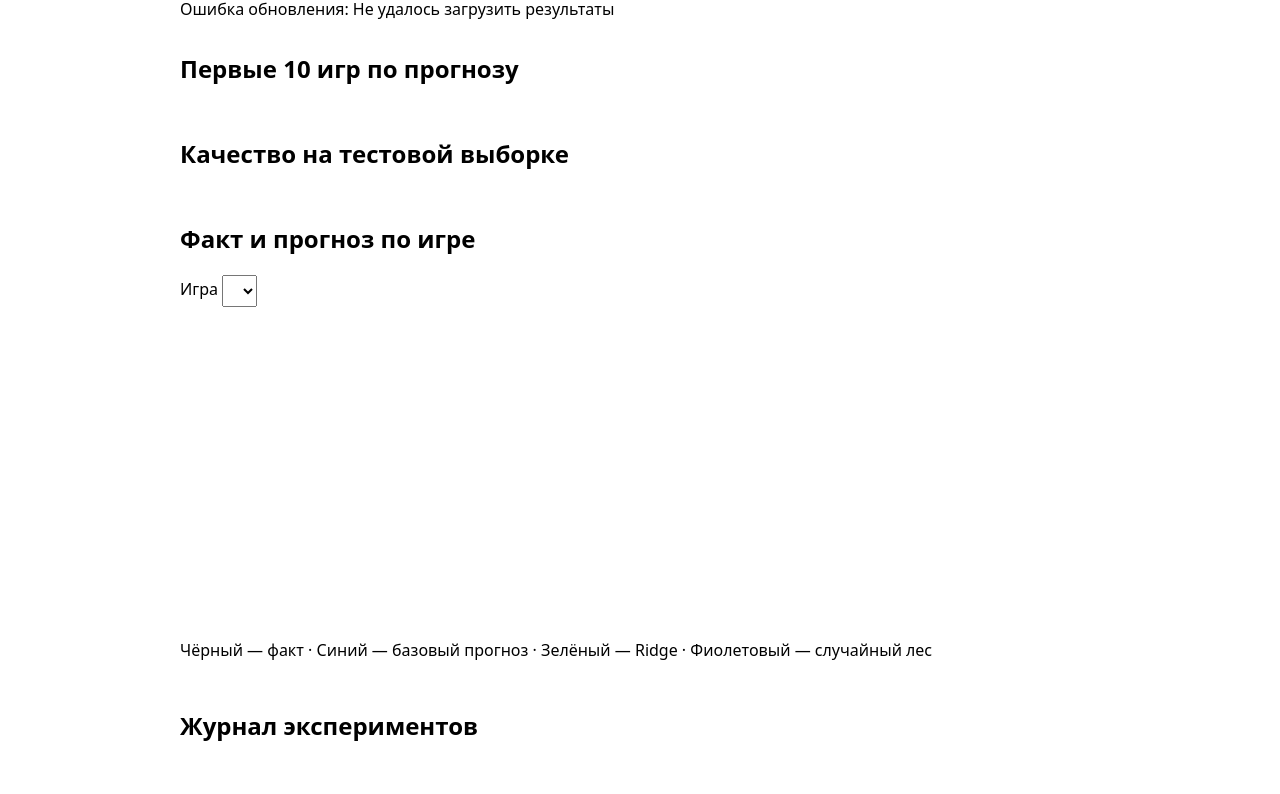
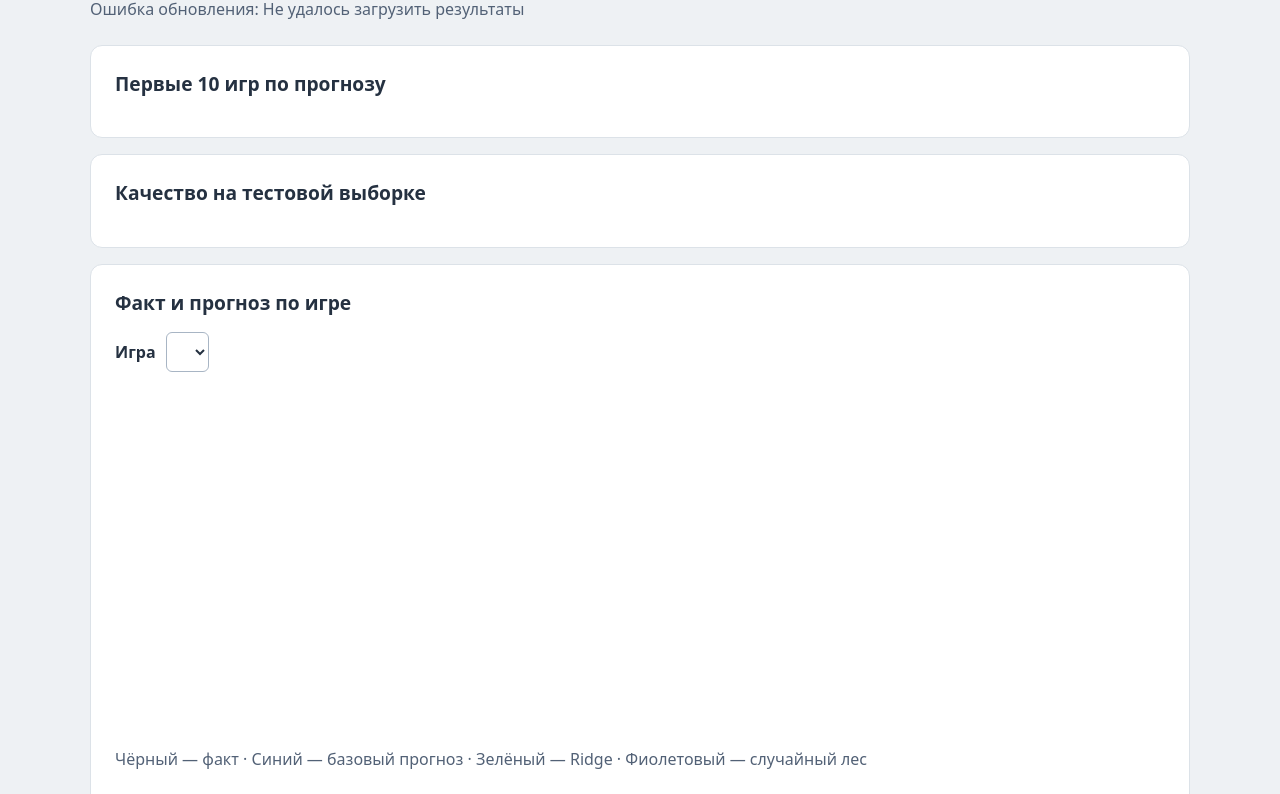
Before and after one commit to SavraSSS/steam-popularity-forecast, a plain HTML site: page src/dashboard/index.html in a window 1280 px wide. Shown: the part 98-892 px from the top of the page. Drawn offline with Linux system fonts and the light colour scheme; no server answers.

Commit message:
edit index

```diff
--- a/src/dashboard/index.html
+++ b/src/dashboard/index.html
@@ -5,14 +5,94 @@
   <meta name="viewport" content="width=device-width, initial-scale=1">
   <title>Прогноз активности игр Steam</title>
   <style>
-    body { margin: 2rem auto; width: min(94%, 920px); font: 16px system-ui, sans-serif; }
-    section { margin-block: 2rem; }
-    table { width: 100%; border-collapse: collapse; }
-    th, td { padding: .55rem; border-bottom: 1px solid #dce2e8; text-align: right; }
-    th:first-child, td:first-child { text-align: left; }
-    th { background: #edf3f8; }
-    select { max-width: 100%; padding: .4rem; }
-    .table-wrap { overflow-x: auto; }
+    * {
+      box-sizing: border-box;
+    }
+
+    body {
+      width: min(94%, 1100px);
+      margin: 2rem auto 3rem;
+      background: #eef1f4;
+      color: #253141;
+      font: 16px/1.5 system-ui, sans-serif;
+    }
+
+    h1 {
+      margin: 0 0 .35rem;
+      font-size: clamp(1.7rem, 4vw, 2.4rem);
+    }
+
+    #status {
+      margin: 0 0 1.5rem;
+      color: #526176;
+    }
+
+    section {
+      margin: 1rem 0;
+      padding: clamp(1rem, 3vw, 1.5rem);
+      background: #fff;
+      border: 1px solid #dce2e8;
+      border-radius: 12px;
+    }
+
+    h2 {
+      margin: 0 0 .9rem;
+      font-size: 1.2rem;
+    }
+
+    section p {
+      color: #526176;
+    }
+
+    .table-wrap {
+      overflow-x: auto;
+    }
+
+    table {
+      width: 100%;
+      border-collapse: collapse;
+      font-variant-numeric: tabular-nums;
+    }
+
+    th, td {
+      padding: .6rem .75rem;
+      border-bottom: 1px solid #e3e8ee;
+      text-align: right;
+    }
+
+    th:first-child, td:first-child {
+      text-align: left;
+    }
+
+    th {
+      background: #e9eef4;
+      color: #344861;
+      white-space: nowrap;
+    }
+
+    tbody tr:nth-child(even) {
+      background: #f6f8fa;
+    }
+
+    label {
+      margin-right: .4rem;
+      font-weight: 600;
+    }
+
+    select {
+      max-width: 100%;
+      padding: .45rem .65rem;
+      border: 1px solid #a8b5c4;
+      border-radius: 6px;
+      background: #fff;
+      color: inherit;
+      font: inherit;
+    }
+
+    select:focus-visible {
+      outline: 2px solid #2864bd;
+      outline-offset: 2px;
+    }
   </style>
 </head>
 <body>
```
